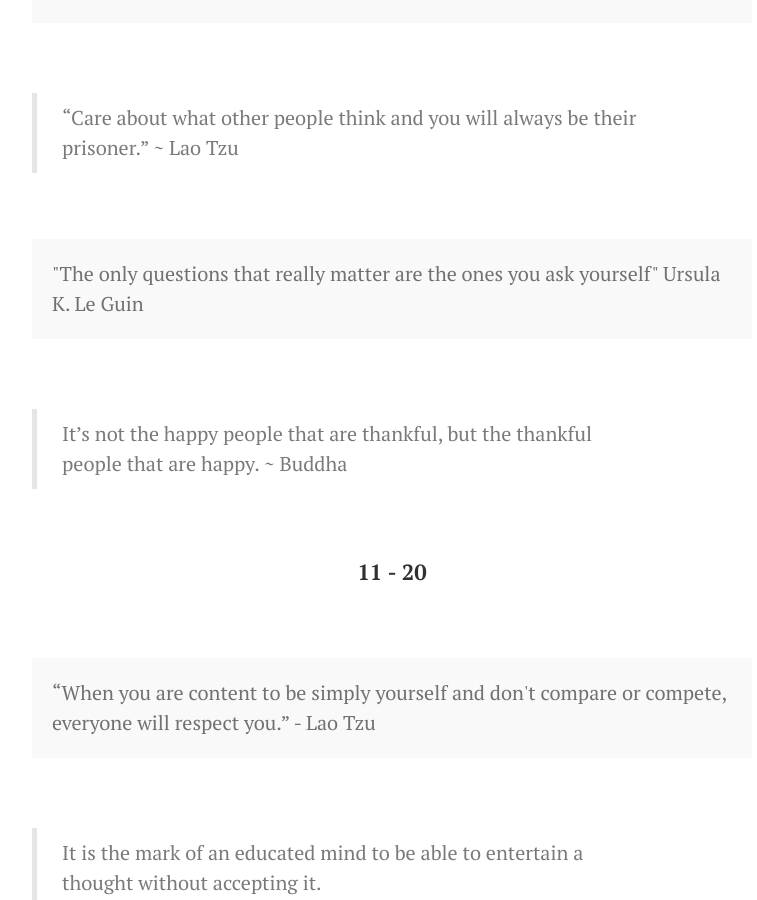
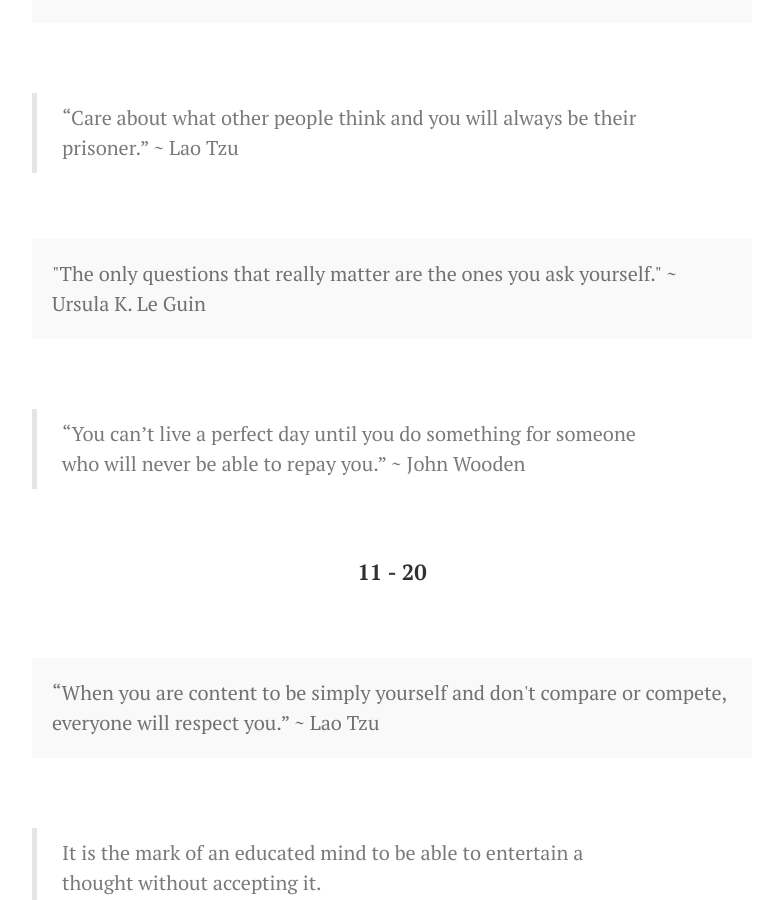
Before and after one commit to alamgirqazi/blog, a Jekyll site: the page built from quotes.md, in a window 1280 px wide and 900 px high, scrolled down 1327 px. Shown: the whole window, without its empty margins (248-1005 px from the left). Built offline with Jekyll 4.4.1, drawn with Linux system fonts in a browser that asks for light colours; some of the changed text lies outside the part shown.

Commit message:
made additions and changes in quotes

```diff
--- a/quotes.md
+++ b/quotes.md
@@ -48,14 +48,14 @@
 <br>
 
 <p class="message">
-"The only questions that really matter are the ones you ask yourself"
-Ursula K. Le Guin
+"The only questions that really matter are the ones you ask yourself."
+~ Ursula K. Le Guin
 </p>
 
 <br>
 
-> It's not the happy people that are thankful, but the thankful people that are happy.
-~ Buddha
+> “You can’t live a perfect day until you do something for someone who will never be able to repay you.”
+~ John Wooden
 
 <br>
 
@@ -64,7 +64,8 @@
 <br>
 
 <p class="message">
-“When you are content to be simply yourself and don't compare or compete, everyone will respect you.” - Lao Tzu  </p>
+“When you are content to be simply yourself and don't compare or compete, everyone will respect you.”
+~ Lao Tzu  </p>
 
 <br>
 
@@ -166,8 +167,8 @@
 
 <br>
 
-> Because most of what we say and do is not essential. If you can eliminate it, you’ll have more time, and more tranquility. Ask yourself at every moment, “Is this necessary?”
-~ Marcus Aurelius
+> “Be more concerned with your character than your reputation, because your character is what you really are, while your reputation is merely what others think you are.”
+~ John Wooden
 
 <br>
 
@@ -200,12 +201,12 @@
 <br>
 
 <p class="message">
-“People learn from their failures. Seldom do they learn anything from success.”
-~ Harold Geneen</p>
+"no one truly successful will criticize you."
+~ Marcus Aurelius</p>
 
 <br>
 
-> “The deepest principle in human nature is the craving to be appreciated”.
+> “The deepest principle in human nature is the craving to be appreciated.”
 ~ William James
 
 <br>
```
Also changed, not shown: other parts of quotes.md (+2 -2 lines).
